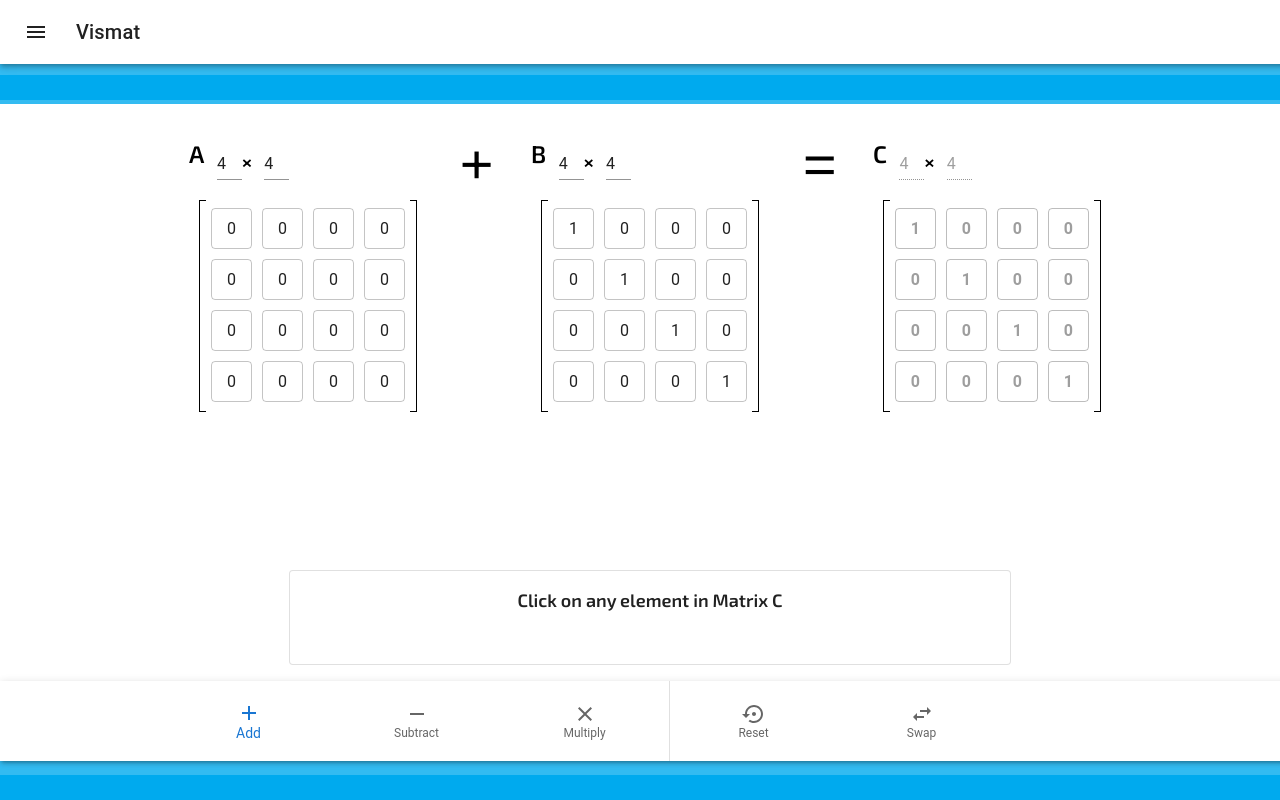
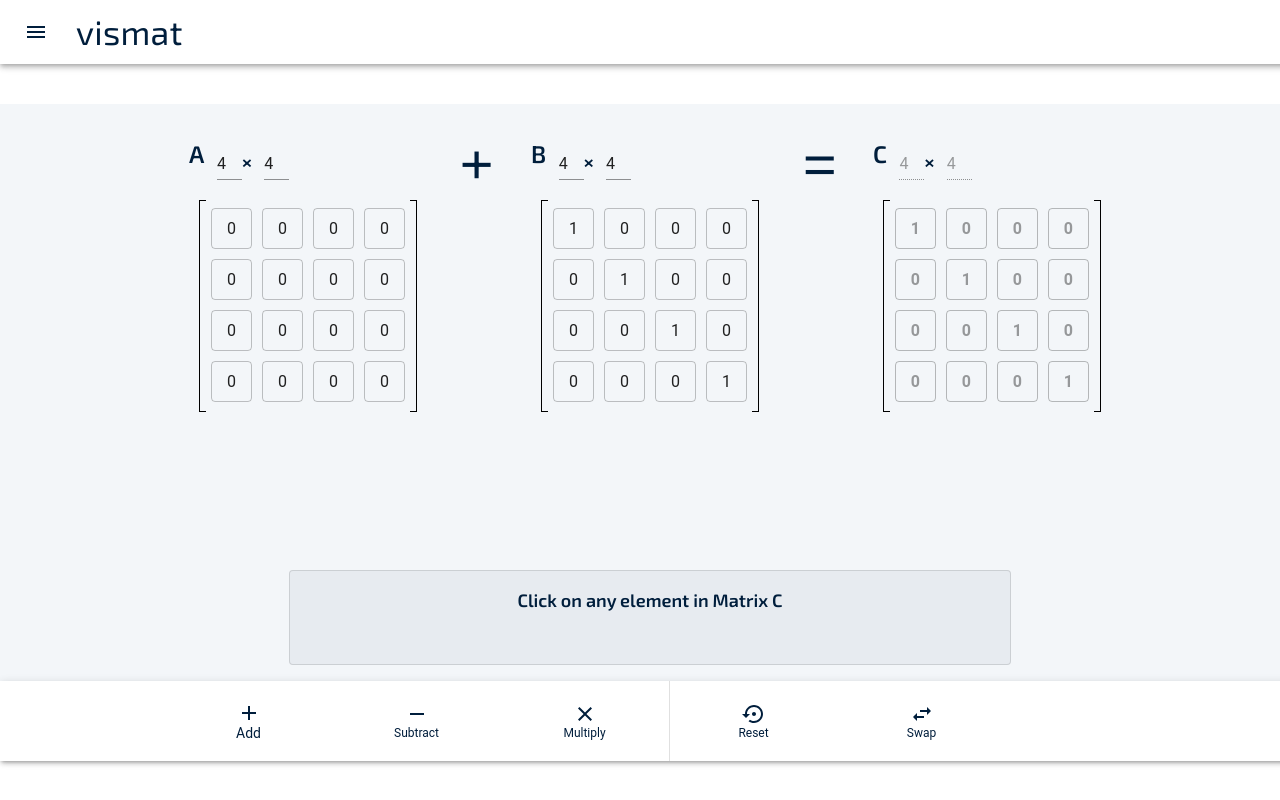
Before and after one commit to acodedoer/vizmat, a React (Create React App) app: page / in a window 1280 px wide. Built offline with nearby package versions, Linux system fonts and the light colour scheme.

Commit message:
new colors

```diff
--- a/src/App.css
+++ b/src/App.css
@@ -2,6 +2,7 @@
 
 *{
   font-family: 'Exo 2', sans-serif;
+  color: #001e3c;
 }
 
 
--- a/src/App.tsx
+++ b/src/App.tsx
@@ -200,7 +200,7 @@ function App() {
             <ArithmeticSign sign={0}/>
             <Matrix mat={state.answer} visualise={visualState.selectedCell}  name={"answer"} operation={state.operation} showSolution={showSolution} modifyMatrix={modifyMatrix} updateMatrix={updateMatrix} showError={showError} style={{flexBasis: "40%", flexShrink:0}}/>
           </MatrixArithmeticArea>
-          <SolutionArea solution={state.solution}/>
+          <SolutionArea solution={state.solution} operation={state.operation}/>
           <OperationalIcons
             operation={state.operation}
             initialState = {initialState}
@@ -221,14 +221,6 @@ const AppContainer = styled(Box)`
   flex-direction:column;
   justify-content: space-between;
   align-items: center;
-  background-color: #0ae;
-  background-image: -webkit-gradient(linear, 0 0, 0 100%, color-stop(.5, rgba(255, 255, 255, .2)), color-stop(.5, transparent), to(transparent));
-  background-image: -moz-linear-gradient(rgba(255, 255, 255, .2) 50%, transparent 50%, transparent);
-  background-image: -o-linear-gradient(rgba(255, 255, 255, .2) 50%, transparent 50%, transparent);
-  background-image: linear-gradient(rgba(255, 255, 255, .2) 50%, transparent 50%, transparent);
-  -webkit-background-size: 50px 50px;
-  -moz-background-size: 50px 50px;
-  background-size: 50px 50px;
 
   @media (max-width:700px){
     min-width: 100vw;
--- a/src/components/ArithmeticSign.tsx
+++ b/src/components/ArithmeticSign.tsx
@@ -1,11 +1,23 @@
+import { styled } from "@mui/material";
+
 const signs = [<>&#61;</>,<>&#43;</>,<>&#8722;</>,<>&#215;</>]
 const ArithmeticSign = (props:any) => {
     const sign:number = props.sign;
     return(
-        <div style={{fontSize:"4em", padding:"16px",...props.style, minWidth:"40px"}}>
+        <SignDiv style={{...props.style}}>
             {signs[sign]}
-        </div>
+        </SignDiv>
     )
 }
 
+const SignDiv = styled('div')`
+    font-size:4em;
+    min-width:40px;
+    padding: 16px;
+
+    @media (max-width:700px){
+        padding:0px;
+        min-width:0px;
+    }
+`
 export default ArithmeticSign
--- a/src/components/MainSection.tsx
+++ b/src/components/MainSection.tsx
@@ -11,7 +11,7 @@ const MainSection = ({children}:BasicPropsType):JSX.Element => {
 }
 
 export const CustomDiv = styled(Box)`
-    background-color:white;
+    background-color:#f3f6f9;
     min-width:1300px;
     min-height:450px;
     display:flex;
@@ -21,6 +21,7 @@ export const CustomDiv = styled(Box)`
 
     @media (max-width: 700px) {
         min-width: 90%;
+        margin:32px 0 112px 0;
     }
 `
 export default MainSection;
--- a/src/components/Matrix.tsx
+++ b/src/components/Matrix.tsx
@@ -1,29 +1,12 @@
-import TextField from '@mui/material/TextField';
-import { styled } from '@mui/material/styles';
+import {TextField, styled} from '@mui/material';
 import "../App.css";
 import MatrixDimensions from './MatrixDimension';
-
-const MatrixElementInputTextField = styled(TextField)({
-    '& .Mui-disabled': {
-        fontWeight:600,
-        color:"#0000ff",
-        cursor:"pointer"
-    },
-    '& .MuiOutlinedInput-input': {
-        padding: '9px',
-        textAlign: 'center',
-        width:'23px',
-        border:'0'
-    },
-    margin:"4px",
-    border:'0'
-});
 
 const Matrix = ({mat, updateMatrix, name, visualise, operation, showSolution, modifyMatrix, showError = false}:any) => {
     const matrix = mat.matrix;
 
     return(
-    <div style={{padding:"1em"}}>
+    <MatrixDiv>
         {showError?
         <>
             <MatrixDimensions name={name} rows={matrix.length} columns = {matrix[0].length} modifyMatrix ={modifyMatrix}/>
@@ -74,9 +57,33 @@ const Matrix = ({mat, updateMatrix, name, visualise, operation, showSolution, mo
         </table>
         </>
         }
-        </div>
+        </MatrixDiv>
     )
 
 }
 
+const MatrixDiv = styled('div')`
+    padding: 1em;
+
+    @media (max-width:700px){
+        padding:0
+    }
+`
+
+const MatrixElementInputTextField = styled(TextField)({
+    '& .Mui-disabled': {
+        fontWeight:600,
+        color:"#0000ff",
+        cursor:"pointer"
+    },
+    '& .MuiOutlinedInput-input': {
+        padding: '9px',
+        textAlign: 'center',
+        width:'23px',
+        border:'0'
+    },
+    margin:"4px",
+    border:'0'
+});
+
 export default Matrix;
--- a/src/components/MatrixArithmetic.tsx
+++ b/src/components/MatrixArithmetic.tsx
@@ -18,6 +18,7 @@ const CustomCustomDiv = styled(CustomDiv)`
     @media (max-width:700px){
         flex-direction:column;
         align-items:center;
+        margin:0;
     }
 `
 export default MatrixArithmeticArea;
--- a/src/components/SiteTitle.tsx
+++ b/src/components/SiteTitle.tsx
@@ -31,8 +31,8 @@ const SiteTitle = ({title="vismat"}) => {
                 >
                 <MenuIcon />
                 </IconButton>
-                <Typography variant="h6" component="div" sx={{ flexGrow: 1 }}>
-                Vismat
+                <Typography variant="h4" component="div" sx={{ flexGrow: 1, fontFamily:"'Exo 2', sans-serif" }}>
+                    vismat
                 </Typography>
             </Toolbar>
             </AppBar>
--- a/src/components/SolutionArea.tsx
+++ b/src/components/SolutionArea.tsx
@@ -1,6 +1,19 @@
 import { Paper, styled } from "@mui/material";
 import type { SolutionType } from "../types/types";
-const SolutionArea  = ({solution}:any):JSX.Element => {
+const SolutionArea  = ({solution,operation=0}:any):JSX.Element => {
+
+    const SolutionPaper = styled(Paper)({
+        backgroundColor: "#e7ebf0",
+        margin: "16px",
+        width: "720px",
+        height: "93px",
+        '@media (max-width: 700px)':{
+            position: "sticky",
+            height: operation===3? "150px":"93px",
+            width:"90%"
+        }
+    })
+
     return(
         <SolutionPaper variant="outlined">
             <div style={{textAlign:"center"}}>
@@ -11,15 +24,5 @@ const SolutionArea  = ({solution}:any):JSX.Element => {
     )
 }
 
-const SolutionPaper = styled(Paper)`
-    margin:16px;
-    height:93px;
-    width:720px;
-    @media (max-width: 700px) {
-        position: sticky;
-        min-height:150px;
-        width:90%
-    }
-`
 
 export default SolutionArea;
```
